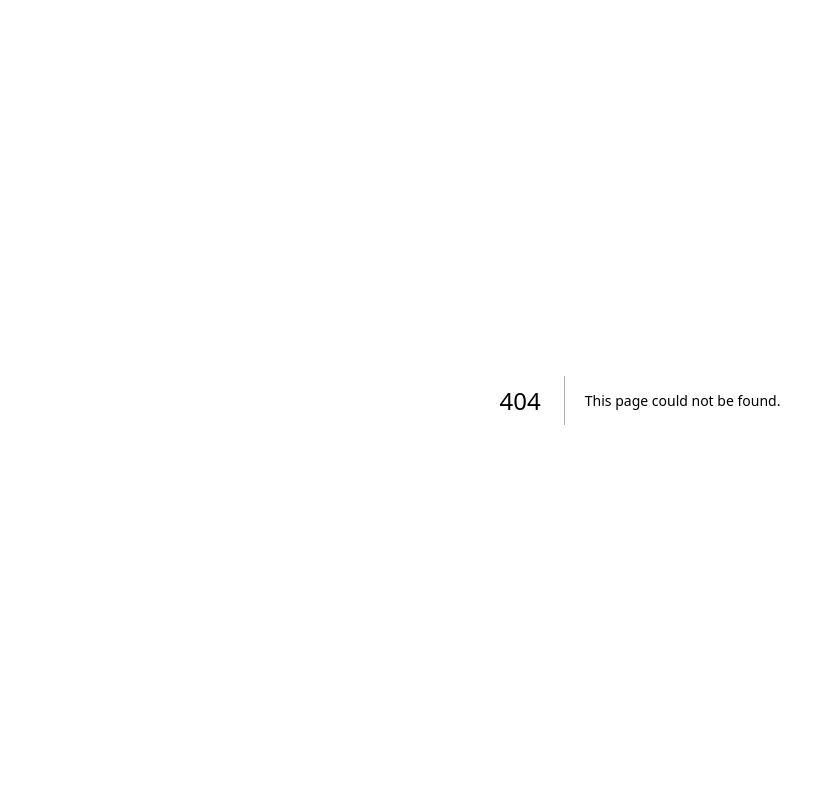
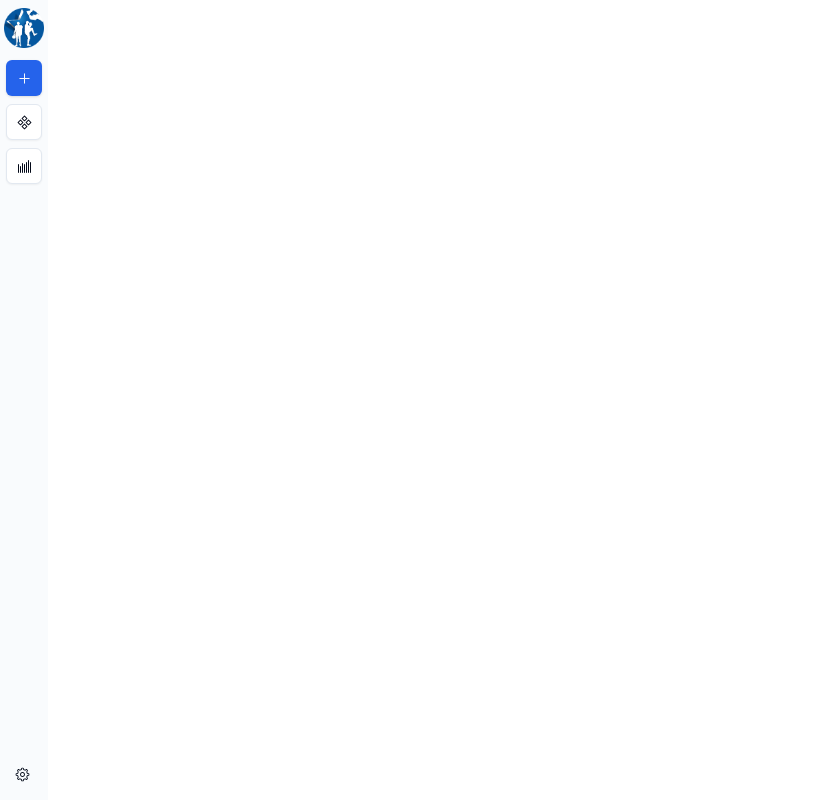
Before and after one commit to No-Country-simulation/c21-02-ft-java-react, a Next.js app in the folder frontend/: page /apuestas in a window 1280 px wide. Before the commit this address had no page. Shown: the whole page, without its empty margins (0-839 px from the left). Built offline with nearby package versions, Linux system fonts and the light colour scheme.

Commit message:
basic left side navbar layout

```diff
--- /dev/null
+++ b/frontend/app/apuestas/page.tsx
@@ -0,0 +1,12 @@
+import NavbarAuthenticated from "@/components/navbars/authenticated/navbar-authenticated";
+
+export default function Page() {
+  return (
+    <>
+      <div className="flex min-h-screen">
+        <NavbarAuthenticated />
+        <div className="grow"></div>
+      </div>
+    </>
+  );
+}
--- a/frontend/app/layout.tsx
+++ b/frontend/app/layout.tsx
@@ -32,7 +32,7 @@ export default function RootLayout({
       >
         <ThemeProvider
           attribute="class"
-          defaultTheme="dark"
+          defaultTheme="light"
           enableSystem
           disableTransitionOnChange
         >
--- a/frontend/app/page.tsx
+++ b/frontend/app/page.tsx
@@ -1,12 +1,22 @@
 import Footer from "@/components/footer/footer";
 import Homepage from "@/components/homepage/homepage";
+import NavbarAuthenticated from "@/components/navbars/authenticated/navbar-authenticated";
 import NavbarNotAuthenticated from "@/components/navbars/not-authenticated/navbar-not-authenticated";
 
 export default function Home() {
+  // Fake session - Pending backend
+  const session = {
+    id: "cdba0713854c4a3db6afb",
+    name: "fake-username",
+    token: "4943af0c-694b-4145-86eb",
+    img: "/profile-icon.svg",
+  };
+
   return (
     <>
       <div className="min-h-dvh overflow-hidden flex flex-col">
-        <NavbarNotAuthenticated />
+        {!session ? <NavbarAuthenticated /> : <NavbarNotAuthenticated />}
+
         {/* last bets */}
         <Homepage className="grow" />
         <Footer />
--- a/frontend/components/homepage/homepage.tsx
+++ b/frontend/components/homepage/homepage.tsx
@@ -12,13 +12,15 @@ interface HomepageProps extends React.HTMLAttributes<HTMLDivElement> {
 export default function Homepage({ className, ...rest }: HomepageProps) {
   return (
     <>
-      <div {...rest} className={cn(className)}>
+      <div {...rest} className={cn(className, "mt-10")}>
         <section className="min-h-dvh">
-          <Slide direction="down" triggerOnce>
-            <div className="text-center font-black text-5xl mb-3">
-              Super Apuestas
-            </div>
-          </Slide>
+          <Fade>
+            <Slide direction="down" triggerOnce>
+              <div className="text-center font-black text-5xl mb-3">
+                Super Apuestas
+              </div>
+            </Slide>
+          </Fade>
           <Fade triggerOnce>
             <div className="text-center max-w-[500px] mx-auto text-sm px-3">
               Más de 400 Juegos Diferentes y una Gran Variedad de Deportes para
--- /dev/null
+++ b/frontend/components/navbars/authenticated/navbar-authenticated.tsx
@@ -0,0 +1,72 @@
+import Logo from "@/components/logo/logo";
+import { Button } from "@/components/ui/button";
+import {
+  BarChartIcon,
+  Component1Icon,
+  GearIcon,
+  PlusIcon,
+} from "@radix-ui/react-icons";
+import {
+  Tooltip,
+  TooltipContent,
+  TooltipProvider,
+  TooltipTrigger,
+} from "@/components/ui/tooltip";
+
+export default function NavbarAuthenticated() {
+  return (
+    <>
+      <div className="bg-muted/40 px-1 py-2 h-screen flex flex-col justify-between">
+        <TooltipProvider delayDuration={300}>
+          <div className="flex flex-col gap-3">
+            <Logo />
+            <div className="flex flex-col items-center justify-start gap-2">
+              <Tooltip>
+                <TooltipTrigger asChild>
+                  <Button size={"icon"}>
+                    <PlusIcon />
+                  </Button>
+                </TooltipTrigger>
+                <TooltipContent side="right">
+                  <p>Nueva apuesta</p>
+                </TooltipContent>
+              </Tooltip>
+
+              <Tooltip>
+                <TooltipTrigger asChild>
+                  <Button size={"icon"} variant={"outline"}>
+                    <Component1Icon />
+                  </Button>
+                </TooltipTrigger>
+                <TooltipContent side="right">
+                  <p>Apuestas en curso</p>
+                </TooltipContent>
+              </Tooltip>
+
+              <Tooltip>
+                <TooltipTrigger asChild>
+                  <Button size={"icon"} variant={"outline"}>
+                    <BarChartIcon />
+                  </Button>
+                </TooltipTrigger>
+                <TooltipContent side="right">
+                  <p>Mejores jugadores</p>
+                </TooltipContent>
+              </Tooltip>
+            </div>
+          </div>
+          <Tooltip>
+            <TooltipTrigger asChild>
+              <Button size={"icon"} variant={"ghost"}>
+                <GearIcon />
+              </Button>
+            </TooltipTrigger>
+            <TooltipContent side="right">
+              <p>Configuración</p>
+            </TooltipContent>
+          </Tooltip>
+        </TooltipProvider>
+      </div>
+    </>
+  );
+}
```
Also changed, not shown: frontend/public/profile-icon.svg (added).
